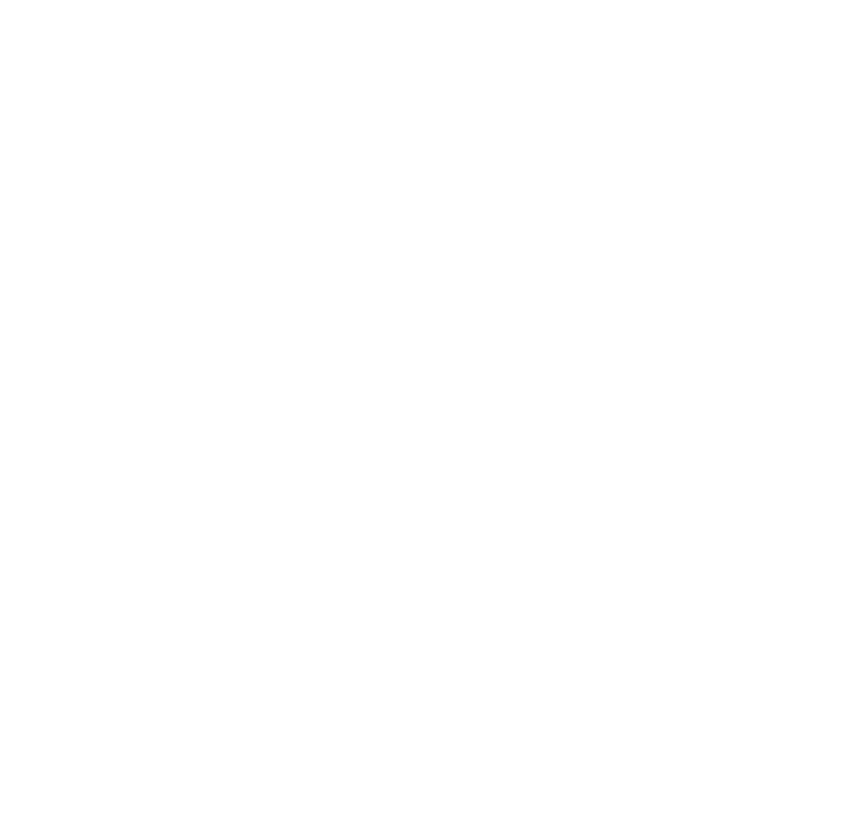
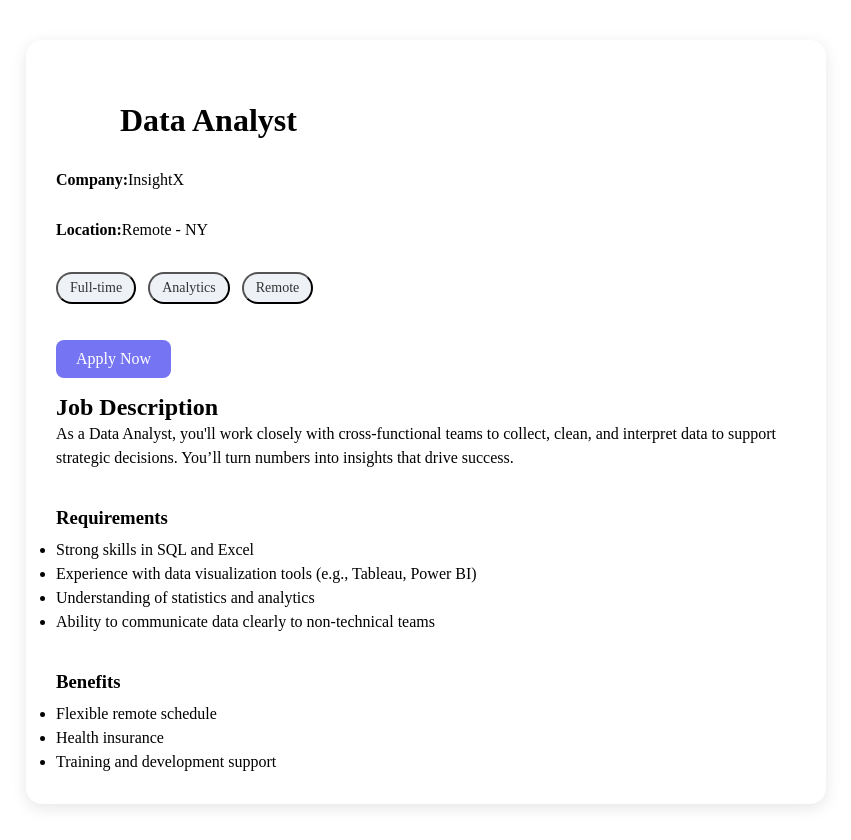
Before and after one commit to Omar-Gisseh/jobconnect, a plain HTML site: page public/job-details-Data-Analyst.html in a window 1280 px wide. Shown: the whole page, without its empty margins (214-1065 px from the left). Before the commit the page ends 800 px from the top, so only its background shows below. Drawn offline with nearby package versions, Linux system fonts and the light colour scheme.

Commit message:
styled the Data Analysis page similar to the software enginear page and also add a link of the analtsis page to the listing page

```diff
--- a/public/Css/style.css
+++ b/public/Css/style.css
@@ -149,8 +149,9 @@ input{
     background-color: rgb(117, 117, 243);
     border: none;
     border-radius: 5px;
-     padding: 0em 2em 0.5em .1em;
-     margin-top: 1em;
+    padding: 0em 2em 0.5em .1em;
+    margin-top: 1em;
+
 }
 
 .sort-select{
@@ -246,7 +247,8 @@ input{
   border-radius: 8px;
   font-size: 16px;
   cursor: pointer;
-  margin-top: 10px;
+  margin-top: 1em;
+  margin-bottom: 1em;
 }
 
 .job-description p, li{
--- a/public/job details-Product-Designer.html
+++ b/public/job details-Product-Designer.html
@@ -0,0 +1,47 @@
+<!DOCTYPE html>
+<html lang="en">
+<head>
+  <meta charset="UTF-8" />
+  <meta name="viewport" content="width=device-width, initial-scale=1.0" />
+  <title>Project Manager - Job Details</title>
+  <link rel="stylesheet" href="style.css" />
+</head>
+<body>
+  <main class="job-details-container">
+    <section class="job-header">
+      <h1>Project Manager</h1>
+      <p>At <strong>BuildRight Inc.</strong></p>
+      <span class="location">New York, NY</span>
+      <a href="#" class="apply-btn">Apply Now</a>
+    </section>
+
+    <section class="job-tags">
+      <button class="tag">Management</button>
+      <button class="tag">Full-time</button>
+      <button class="tag">Hybrid</button>
+    </section>
+
+    <section class="job-description">
+      <h2>Job Description</h2>
+      <p>
+        As a Project Manager, you’ll oversee project planning, timelines, and delivery while ensuring communication and alignment across departments. You’ll be the key point of accountability.
+      </p>
+
+      <h3>Requirements</h3>
+      <ul>
+        <li>Experience leading cross-functional teams</li>
+        <li>Excellent organizational and time-management skills</li>
+        <li>Strong written and verbal communication</li>
+        <li>Knowledge of project management tools (e.g., Jira, Trello)</li>
+      </ul>
+
+      <h3>Benefits</h3>
+      <ul>
+        <li>Health and dental coverage</li>
+        <li>Performance bonuses</li>
+        <li>Remote work flexibility</li>
+      </ul>
+    </section>
+  </main>
+</body>
+</html>
--- a/public/job-details-Data-Analyst.html
+++ b/public/job-details-Data-Analyst.html
@@ -0,0 +1,55 @@
+<!DOCTYPE html>
+<html lang="en">
+<head>
+  <meta charset="UTF-8" />
+  <meta name="viewport" content="width=device-width, initial-scale=1.0" />
+  <title>Data Analyst - Job Details</title>
+  <link rel="stylesheet" href="./css/style.css" />
+  <link rel="stylesheet" href="https://necolas.github.io/normalize.css/latest/normalize.css">
+</head>
+<body>
+   <main>
+    <section class="job-details-section">
+
+    <div class="job-header">
+      <h1 class="jobs-header">Data Analyst</h1>
+      <p class="Company-name"><strong>Company:</strong>InsightX</p>
+      <p class="Company-location"><strong>Location:</strong>Remote - NY</p>
+
+
+
+    <div class="job-tags">
+      <button class="tag">Full-time</button>
+      <button class="tag">Analytics</button>
+      <button class="tag">Remote</button>
+    </div>
+    <div>
+        <button class="apply-btn">Apply Now</button>
+    </div>
+     </div>
+
+    <div class="job-description">
+      <h2>Job Description</h2>
+      <p>
+        As a Data Analyst, you'll work closely with cross-functional teams to collect, clean, and interpret data to support strategic decisions. You’ll turn numbers into insights that drive success.
+      </p>
+
+      <h3>Requirements</h3>
+      <ul>
+        <li>Strong skills in SQL and Excel</li>
+        <li>Experience with data visualization tools (e.g., Tableau, Power BI)</li>
+        <li>Understanding of statistics and analytics</li>
+        <li>Ability to communicate data clearly to non-technical teams</li>
+      </ul>
+
+      <h3>Benefits</h3>
+      <ul>
+        <li>Flexible remote schedule</li>
+        <li>Health insurance</li>
+        <li>Training and development support</li>
+      </ul>
+    </div>
+    </section>
+  </main>
+</body>
+</html>
```
Also changed, not shown: public/job-details-software-Engineer.html (+1 -1 lines), public/job-listing.html (+1 -0 lines).
